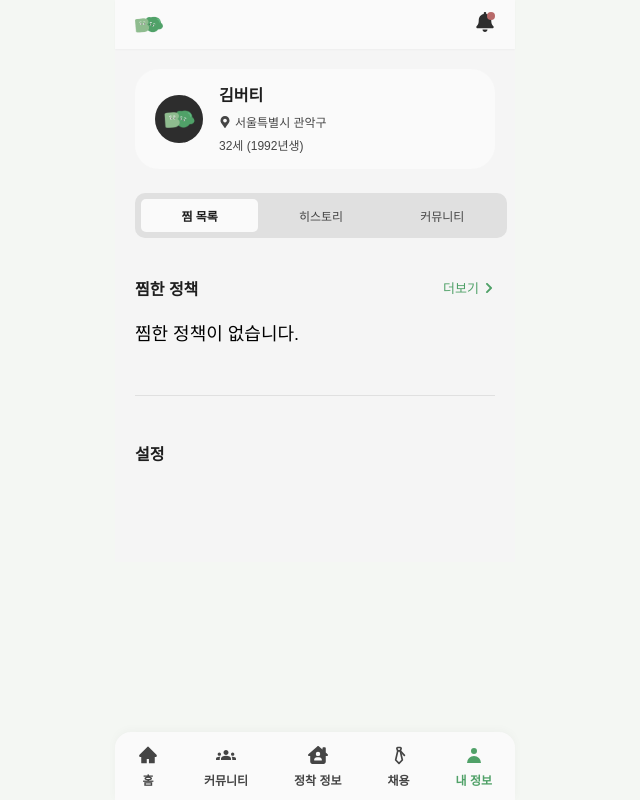
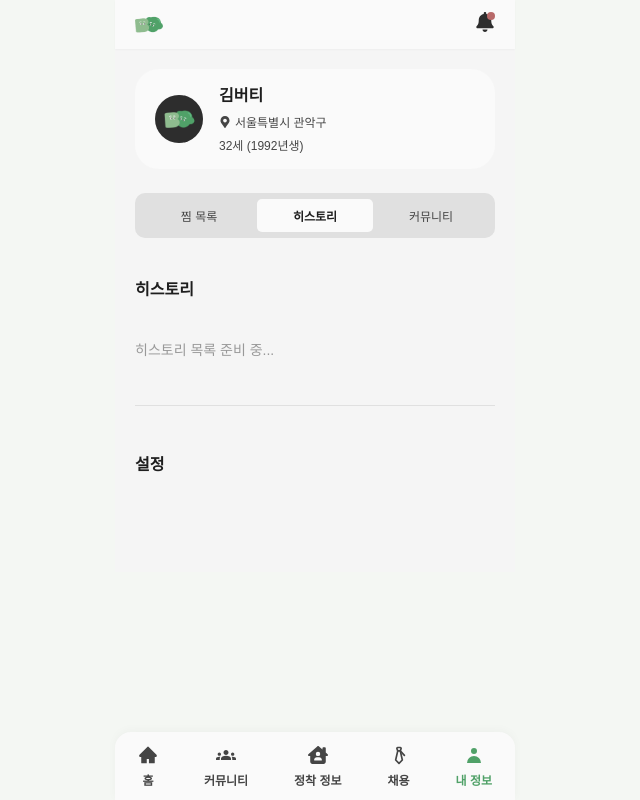
Before and after one commit to 1000hyehyang/burty-frontend, a React (Vite) app: page /profile in a window 1280 px wide. Both pictures are taken after a click on the button "히스토리". Shown: the whole page, without its empty margins (325-965 px from the left). Built offline with nearby package versions, Linux system fonts and the light colour scheme; a web font is replaced by a local one.

Commit message:
feat : 카테고리 탭 개선

```diff
--- a/src/components/Common/CategoryTabs.tsx
+++ b/src/components/Common/CategoryTabs.tsx
@@ -8,14 +8,12 @@ interface CategoryTabsProps {
 }
 
 const Container = styled.div`
+  box-sizing: border-box;
+  width: 100%;
   background-color: var(--variable-collection-bg-300);
   border-radius: 10px;
-  width: 100%;
   padding: 6px;
   display: flex;
-  justify-content: space-between;
-  align-items: center;
-  gap: 4px;
 `;
 
 const Tab = styled.button<{ $active: boolean }>`
@@ -32,6 +30,7 @@ const Tab = styled.button<{ $active: boolean }>`
       : "var(--variable-collection-text-300)"};
   text-align: center;
   transition: all 0.2s ease-in-out;
+
   &:hover {
     background-color: ${({ $active }) =>
       $active ? "var(--variable-collection-bg-100)" : "rgba(255,255,255,0.3)"};
--- /dev/null
+++ b/src/components/Profile/MyPageTabs.tsx
@@ -0,0 +1,20 @@
+// 📄 components/Profile/MyPageTabs.tsx
+import CategoryTabs from "../Common/CategoryTabs";
+import { useMyPageStore, MyPageTab } from "../../store/useMyPageStore";
+
+const tabs: MyPageTab[] = ["찜 목록", "히스토리", "커뮤니티"];
+
+const MyPageTabs = () => {
+  const selected = useMyPageStore((s) => s.selectedTab);
+  const setSelected = useMyPageStore((s) => s.setTab);
+
+  return (
+    <CategoryTabs
+      categories={tabs}
+      selected={selected}
+      onSelect={(val) => setSelected(val as MyPageTab)}
+    />
+  );
+};
+
+export default MyPageTabs;
--- a/src/pages/MyPage.tsx
+++ b/src/pages/MyPage.tsx
@@ -1,10 +1,10 @@
-// 📄 pages/MyPage.tsx
 import styled from "styled-components";
 import { useNavigate } from "react-router-dom";
 import MyProfileCard from "../components/Profile/MyProfileCard";
-import CategoryTabs from "../components/Common/CategoryTabs";
+import MyPageTabs from "../components/Profile/MyPageTabs";
 import SectionTitle from "../components/Common/SectionTitle";
 import MyBookmarkedPolicyList from "../components/Profile/MyBookmarkedPolicyList";
+import { useMyPageStore } from "../store/useMyPageStore";
 
 const Divider = styled.hr`
   border: none;
@@ -15,8 +15,7 @@ const Divider = styled.hr`
 
 const MyPage = () => {
   const navigate = useNavigate();
-  const categories = ["찜 목록", "히스토리", "커뮤니티"];
-  const selected = "찜 목록"; // 현재 선택된 탭
+  const selectedTab = useMyPageStore((s) => s.selectedTab);
 
   return (
     <>
@@ -25,23 +24,43 @@ const MyPage = () => {
         region="서울특별시 관악구"
         ageLabel="32세 (1992년생)"
       />
-      <CategoryTabs
-        categories={categories}
-        selected={selected}
-        onSelect={(v) => console.log(v)}
-      />
 
+      <MyPageTabs />
+
+      {selectedTab === "찜 목록" && (
+        <>
           <SectionTitle
             title="찜한 정책"
             showMoreButton
             onClickMore={() => navigate("/profile/bookmarks")}
           />
           <MyBookmarkedPolicyList limit={2} />
+          <Divider />
+        </>
+      )}
 
+      {selectedTab === "히스토리" && (
+        <>
+          <SectionTitle title="히스토리" />
+          <p style={{ fontSize: "14px", color: "#999" }}>
+            히스토리 목록 준비 중...
+          </p>
           <Divider />
+        </>
+      )}
+
+      {selectedTab === "커뮤니티" && (
+        <>
+          <SectionTitle title="내 커뮤니티 활동" />
+          <p style={{ fontSize: "14px", color: "#999" }}>
+            작성한 게시글, 댓글 보기 예정
+          </p>
+          <Divider />
+        </>
+      )}
 
       <SectionTitle title="설정" />
-      {/* 설정 메뉴: 개인정보 수정, 로그아웃, 회원탈퇴 등 추후 추가 */}
+      {/* 설정 메뉴: 개인정보 수정, 로그아웃, 회원탈퇴 등 추가 예정 */}
     </>
   );
 };
--- /dev/null
+++ b/src/store/useMyPageStore.ts
@@ -0,0 +1,13 @@
+import { create } from "zustand";
+
+export type MyPageTab = "찜 목록" | "히스토리" | "커뮤니티";
+
+interface MyPageStore {
+  selectedTab: MyPageTab;
+  setTab: (tab: MyPageTab) => void;
+}
+
+export const useMyPageStore = create<MyPageStore>((set) => ({
+  selectedTab: "찜 목록",
+  setTab: (tab) => set({ selectedTab: tab }),
+}));
```
Lines whose indentation alone changed are shown as unchanged.
